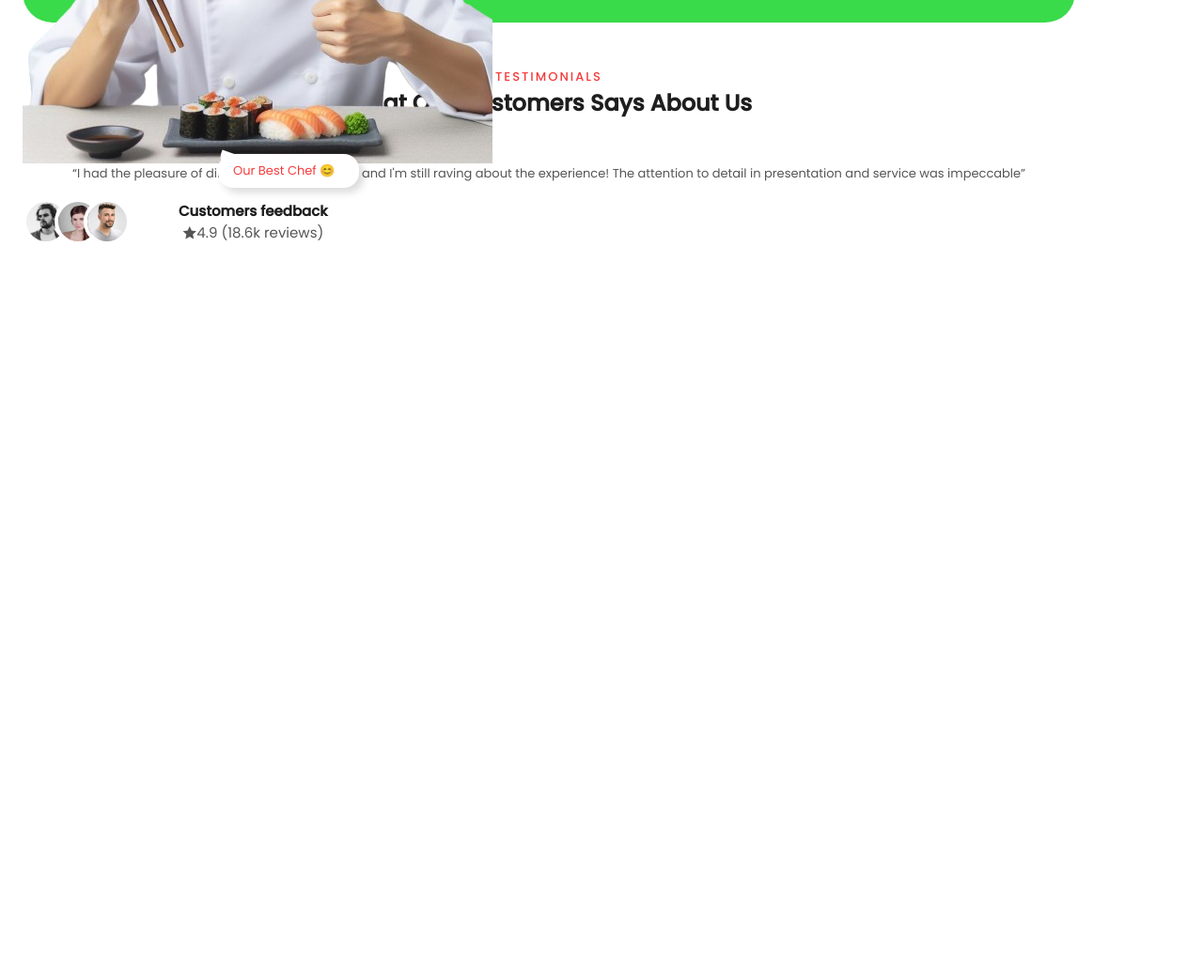
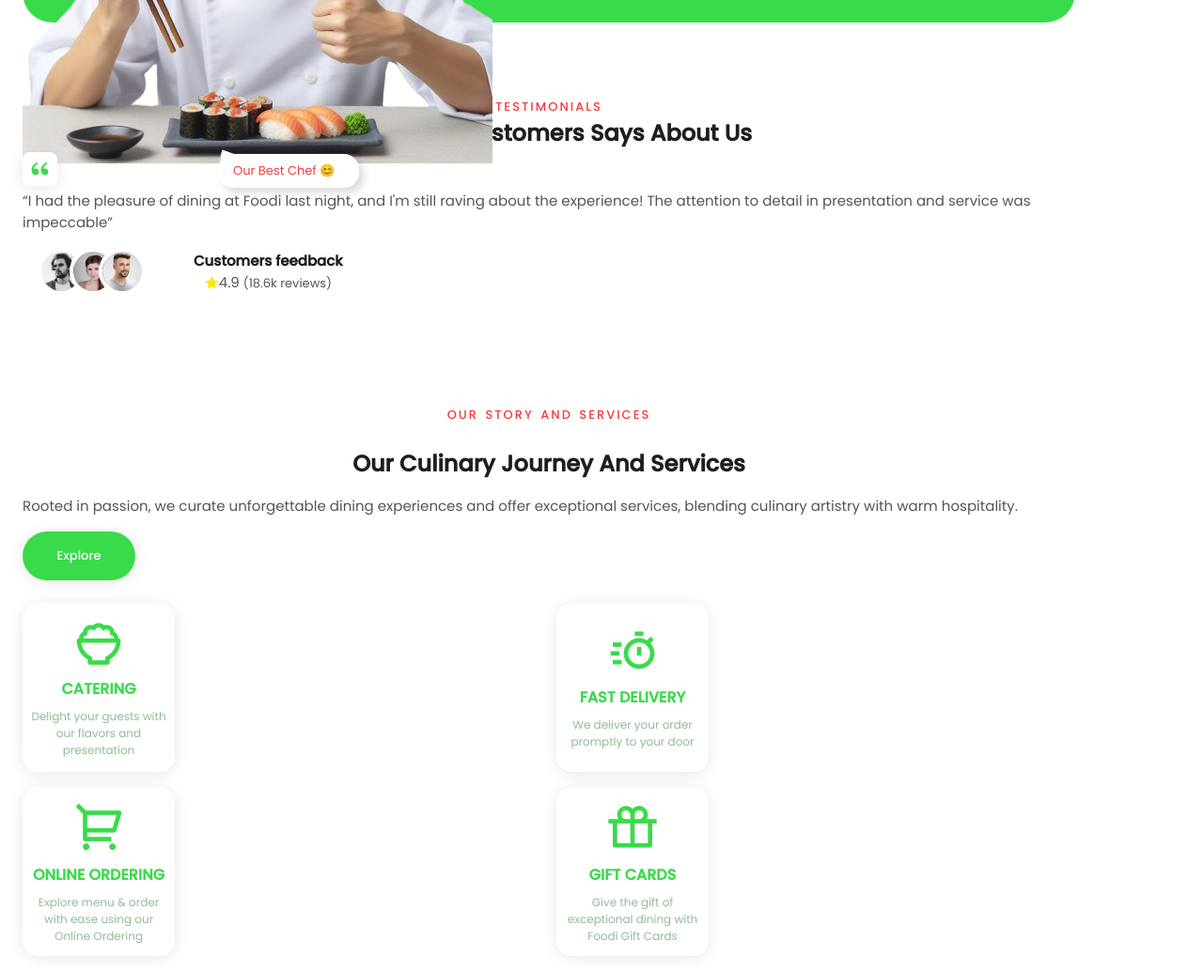
Before and after one commit to JoshuaNwaizu/E-commerce-Foods, a plain HTML site: page index.html in a window 1280 px wide. Shown: the part 2745-3779 px from the top of the page at 94% size. Before the commit the page ends 3045 px from the top, so only its background shows below. Drawn offline with nearby package versions, Linux system fonts and the light colour scheme.

Commit message:
New changes

```diff
--- a/assets/css/style.css
+++ b/assets/css/style.css
@@ -11,7 +11,8 @@
     --text-color: #555555;
     --white-color: #FFFFFF;
     --body-color: #f4f4f4;
-    --first-color-light: #6ce278;;
+    --first-color-light: #6ce278;
+    ;
     --container-color: #ffffff;
     --box-shadow: 0 2px 16px #00000019;
 
@@ -629,7 +630,7 @@ img {
     justify-content: center;
     flex-direction: column;
     text-align: center;
-    border-radius: 2rem;
+    border-radius: 1.5rem;
     box-shadow: var(--box-shadow);
     transition: box-shadow .4s;
 }
@@ -873,9 +874,11 @@ img {
     border-bottom-right-radius: 2rem;
     border-bottom-left-radius: 2rem;
 }
+
 .testimonial__data {
-    margin-top: 2rem;
+    margin-top: 4rem;
 }
+
 .testimonial__title {
     text-align: center;
 }
@@ -899,6 +902,7 @@ img {
     margin-bottom: -3rem;
     box-shadow: 5px 5px 8px rgba(0, 0, 0, 0.145);
 }
+
 .testimonial__chat {
     width: 18px;
     height: 18px;
@@ -910,41 +914,59 @@ img {
     left: 1px;
     top: -1.7px;
 }
+
 .testimonial__subtitle {
     font-size: var(--h1-font-size);
     text-transform: capitalize;
     text-align: center;
 }
+
 .testimonial__desscription {
-    text-align: center;
-    font-size: var(--small-font-size);
-    color: #555555;
+    color: var(--text-color);
 }
+
 .testimonial__blob-image {
     display: inline-flex;
     column-gap: 2rem;
 
 }
+
+.testimonial__data-text .quotes {
+    font-size: var(--big-font-size);
+    background-color: var(--white-color);
+    padding: .4rem;
+    position: relative;
+    color: var(--first-color);
+    box-shadow: var(--box-shadow);
+    border-radius: .5rem;
+    bottom: .5rem;
+
+}
+
 .testimonial__image {
     display: flex;
     position: relative;
     margin-top: var(--mb-1);
-    margin-left: -1rem;
+    margin-left: 0rem;
 }
+
 .testimonial__blob-img {
     height: 50px;
     border: 4px solid var(--white-color);
     border-radius: 50%;
 }
+
 .img1 {
     position: relative;
     left: 1rem;
     z-index: -1;
 }
+
 .img3 {
     position: relative;
     left: -1.2rem;
 }
+
 .testimonial__feedback {
     display: flex;
     flex-direction: column;
@@ -953,6 +975,77 @@ img {
     position: relative;
     top: .5rem;
 }
+
 .feedback {
     font-size: var(--normal-font-size);
 }
+
+.feedback__ratings i {
+    color: #FFE605;
+}
+
+.feedback__ratings span {
+    font-size: var(--small-font-size);
+}
+
+/*=============== SERVICES SECTION ===============*/
+.services__title {
+    text-align: center;
+}
+.services__hero-title {
+    text-align: center;
+    font-size: var(--h1-font-size);
+}
+.services__hero-sub {
+    margin-top: var(--mb-1);
+    margin-bottom: var(--mb-1);
+}
+.services__hero-button {
+    width: 120px;
+    text-align: center;
+}
+.services__card-container {
+    display: grid;
+    grid-template-columns: repeat(2, 1fr);
+    align-items: center;
+    justify-content: center;
+    gap: 1rem;
+}
+.services__card {
+    width: 162px;
+    height: 180px;
+    display: flex;
+    align-items: center;
+    justify-content: center;
+    flex-direction: column;
+    row-gap: .5rem;
+    background-color: var(--white-color);
+    box-shadow: var(--box-shadow);
+    border-radius: 1rem;
+    transition: .3s;
+}
+.services__card i {
+   font-size: 3.5rem;
+   font-weight: var(--font-weight-regular);
+   color: var(--first-color);
+}
+.services__card:hover {
+    box-shadow: 0 2px 26px #00000046
+}
+.services__card-data {
+    display: flex;
+    flex-direction: column;
+    row-gap: .5rem;
+}
+.data__title {
+    font-size: var(--h3-font-size);
+    text-align: center;
+    color: var(--first-color);
+}
+.data__description {
+    font-size: var(--smaller-font-size);
+    padding-left: .2rem;
+    padding-right: .2rem;
+    color:#90BD95;
+    text-align: center;
+}
--- a/index.html
+++ b/index.html
@@ -12,6 +12,8 @@
 
     <!--=============== REMIX ICONS ===============-->
     <link href="https://cdn.jsdelivr.net/npm/remixicon@3.6.0/fonts/remixicon.css" rel="stylesheet">
+    <!--=============== BOXICON ===============-->
+    <link rel="stylesheet" href="https://cdn.jsdelivr.net/npm/boxicons@latest/css/boxicons.min.css">
 
     <!--=============== SWIPER CSS ===============-->
     <link rel="stylesheet" href="assets/css/cdn.jsdelivr.net_npm_swiper@8.1.1_swiper-bundle.min.css">
@@ -2288,7 +2290,8 @@
                     What our customers says about us
                 </h1>
             </div>
-            <div class="testimonial__data">
+            <div class="testimonial__data-text">
+                <i class="ri-double-quotes-l quotes"></i>
                 <p class="testimonial__desscription">
                     “I had the pleasure of dining at Foodi last night,
                     and I'm still raving about the experience! The
@@ -2308,6 +2311,70 @@
                 </div>
             </div>
         </div>
+    </section>
+
+    <section class="services section container" id="services">
+        <div class="services__container contaner grid">
+            <h2 class="services__title section__title-alt">our story and services</h2>
+            <div class="services__hero">
+                <h1 class="services__hero-title">Our Culinary Journey And Services</h1>
+                <p class="services__hero-sub">
+                    Rooted in passion, we curate unforgettable
+                    dining experiences and offer exceptional
+                    services, blending culinary artistry with
+                    warm hospitality.
+                </p>
+                <a href="#" class="services__hero-button button">Explore</a>
+            </div>
+            <div class="services__card-container">
+                <div class="services__card">
+                    <i class='bx bx-bowl-rice'></i>
+                    <div class="services__card-data">
+                        <h1 class="data__title">CATERING</h1>
+                        <p class="data__description">
+                            Delight your guests
+                            with our flavors and presentation
+                        </p>
+                    </div>
+                </div>
+
+                <div class="services__card">
+                    <i class='bx bx-timer'></i>
+                    <div class="services__card-data">
+                        <h1 class="data__title">FAST DELIVERY</h1>
+                        <p class="data__description">
+                            We deliver your
+                            order promptly
+                            to your door
+                        </p>
+                    </div>
+                </div>
+
+                <div class="services__card">
+                    <i class="ri-shopping-cart-2-line"></i>
+                    <div class="services__card-data">
+                        <h1 class="data__title">ONLINE ORDERING</h1>
+                        <p class="data__description">
+                            Explore menu &
+                            order with ease
+                            using our Online Ordering
+                        </p>
+                    </div>
+                </div>
+
+                <div class="services__card">
+                    <i class="ri-gift-line"></i>
+                    <div class="services__card-data">
+                        <h1 class="data__title">GIFT CARDS</h1>
+                        <p class="data__description">
+                            Give the gift
+                            of exceptional dining
+                             with Foodi Gift Cards
+                        </p>
+                    </div>
+                </div>
+            </div>
+        </div>
 
     </section>
 
```
